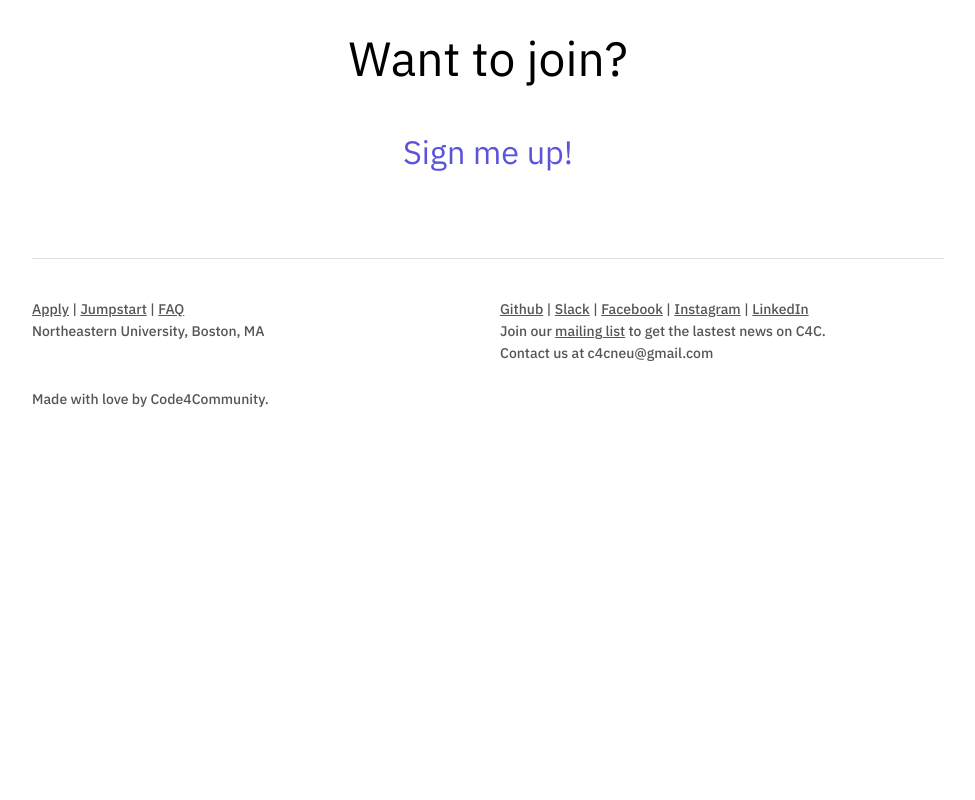
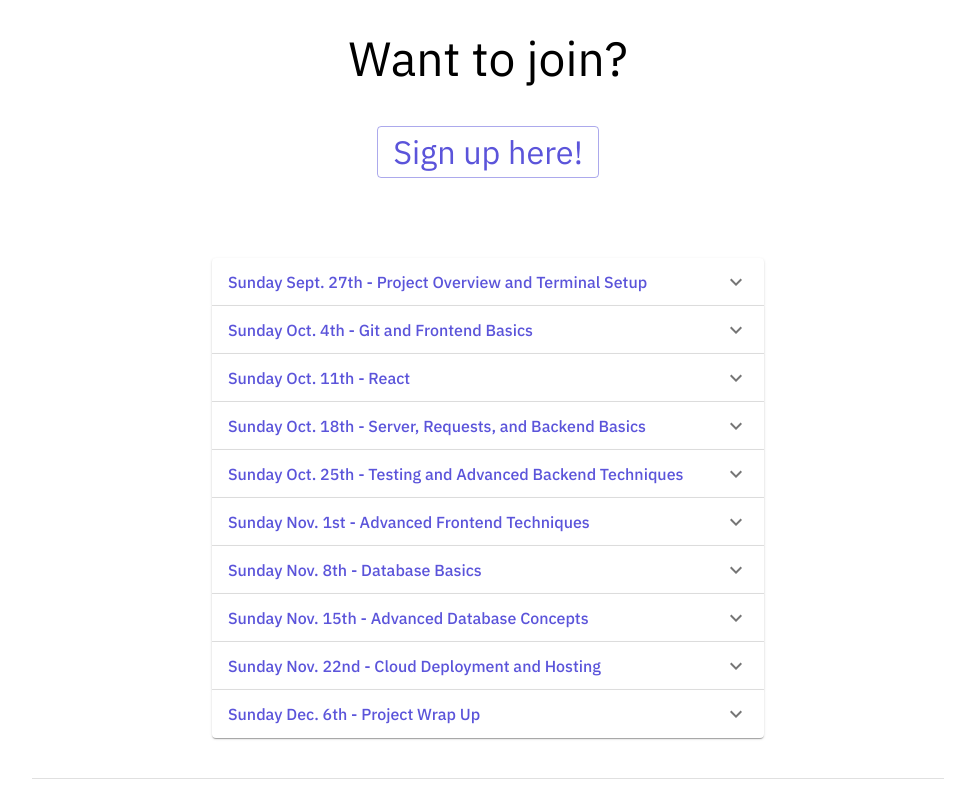
Before and after one commit to Code-4-Community/c4cneu.com, a React (Create React App) app: page /jumpstart in a window 1280 px wide. Shown: the part 1120-1920 px from the top of the page, without its empty margins (152-1127 px from the left). Before the commit the page ends 1619 px from the top, so only its background shows below. Built offline with nearby package versions, Linux system fonts and the light colour scheme.

Commit message:
jumpstart content filled in

```diff
--- a/src/components/Jumpstart.tsx
+++ b/src/components/Jumpstart.tsx
@@ -1,65 +1,65 @@
-import React from 'react'
-import { Helmet } from 'react-helmet'
-import { makeStyles } from '@material-ui/core/styles'
-import { Container, Box, Grid, Typography, Button } from '@material-ui/core'
-import Hero from './Hero'
-import { ReactComponent as JumpstartSvg } from '../svg/jumpstart.svg'
-import JumpstartAccordion from './JumpstartAccordion'
+import React from 'react';
+import { Helmet } from 'react-helmet';
+import { makeStyles } from '@material-ui/core/styles';
+import { Container, Box, Grid, Typography, Button } from '@material-ui/core';
+import Hero from './Hero';
+import { ReactComponent as JumpstartSvg } from '../svg/jumpstart.svg';
+import JumpstartAccordion from './JumpstartAccordion';
 
 const useStyles = makeStyles({
   section: {
     marginTop: '10vh',
-    marginBottom: '10vh'
+    marginBottom: '10vh',
   },
   subtext: {
-    marginTop: '1.5vh'
+    marginTop: '1.5vh',
   },
   flexSection: {
     marginTop: '5vh',
     marginBottom: '10vh',
     display: 'flex',
     alignItems: 'center',
-    justifyContent: 'center'
+    justifyContent: 'center',
   },
   button: {
-    textTransform: 'none'
+    textTransform: 'none',
   },
   accordionContainer: {
     display: 'flex',
-    flexDirection: 'column'
-  }
-})
+    flexDirection: 'column',
+  },
+});
 
 const Jumpstart: React.FC = () => {
   React.useEffect(() => {
-    window.scrollTo(0, 0)
-  }, [])
+    window.scrollTo(0, 0);
+  }, []);
 
-  const classes = useStyles()
+  const classes = useStyles();
 
   return (
-    <Container maxWidth='md'>
+    <Container maxWidth="md">
       <Helmet>
         <title>Write Title Here</title>
-        <meta name='description' content='Write a description for SEO here' />
+        <meta name="description" content="Write a description for SEO here" />
       </Helmet>
       <Hero
-        subtitle='Our brand new full-stack development program for first time developers.'
-        title='Jumpstart'
+        subtitle="Our brand new full-stack development program for first time developers."
+        title="Jumpstart"
         SvgNode={JumpstartSvg}
       />
 
       <Grid
         container
-        justify='space-between'
-        alignItems='flex-start'
-        direction='row'
+        justify="space-between"
+        alignItems="flex-start"
+        direction="row"
         className={classes.section}
         spacing={3}
       >
         <Grid item md={6}>
-          <Typography variant='h4'>What is Jumpstart?</Typography>
-          <Typography variant='body1' className={classes.subtext}>
+          <Typography variant="h4">What is Jumpstart?</Typography>
+          <Typography variant="body1" className={classes.subtext}>
             Jumpstart is our new program for teaching the basics of web
             development for beginners. We've planned a 10-week course + project
             to go through a lot of the fundamentals you'll want to know for
@@ -71,8 +71,8 @@ const Jumpstart: React.FC = () => {
           </Typography>
         </Grid>
         <Grid item md={6}>
-          <Typography variant='h4'>What will I learn?</Typography>
-          <Typography variant='body1' className={classes.subtext}>
+          <Typography variant="h4">What will I learn?</Typography>
+          <Typography variant="body1" className={classes.subtext}>
             Throughout the Jumpstart course, we'll be helping you build a
             functioning web application with a React + Typescript frontend and
             Vertx + Java backend. We'll be going through Git and the terminal,
@@ -83,8 +83,8 @@ const Jumpstart: React.FC = () => {
           </Typography>
         </Grid>
         <Grid item md={6}>
-          <Typography variant='h4'>What's the project?</Typography>
-          <Typography variant='body1' className={classes.subtext}>
+          <Typography variant="h4">What's the project?</Typography>
+          <Typography variant="body1" className={classes.subtext}>
             Throughout the duration of the program we'll be making a blog-like
             application. In the application, people will be able to view posts,
             create posts, clap! (like), comment, and do a few other things.
@@ -96,8 +96,8 @@ const Jumpstart: React.FC = () => {
           </Typography>
         </Grid>
         <Grid item md={6}>
-          <Typography variant='h4'>Wait, what's catch-up code?</Typography>
-          <Typography variant='body1' className={classes.subtext}>
+          <Typography variant="h4">Wait, what's catch-up code?</Typography>
+          <Typography variant="body1" className={classes.subtext}>
             Every week we'll be providing catch-up code to everyone before the
             start of the next meeting, to make sure everyone is caught up with
             where we are hoping they would be. The intention here is to help
@@ -111,81 +111,74 @@ const Jumpstart: React.FC = () => {
         </Grid>
       </Grid>
 
-      <Typography variant='h3' align='center'>
+      <Typography variant="h3" align="center">
         Want to join?
       </Typography>
 
       <Box className={classes.flexSection}>
         <Button
-          variant='text'
+          variant="outlined"
           className={classes.button}
           component="a"
-          href='https://c4cneu.com'
+          href="https://forms.gle/5AgQCcU5YpWgmEzr9"
+          color="primary"
         >
-          <Typography variant='h4' color='primary'>
-            Sign me up!
-          </Typography>
+          <Typography variant="h4">Sign up here!</Typography>
         </Button>
       </Box>
-      {/*
-      <Box className={classes.section}>
+      <Box paddingBottom={5}>
+        <Container maxWidth="sm">
           <JumpstartAccordion
             sections={[
               {
-              title: 'Week 1',
-              body:
-                'Lorem ipsum dolor sit amet, consectetur adipiscing elit. Suspendisse malesuada lacus ex, sit amet blandit leo lobortis eget.',
+                title:
+                  'Sunday Sept. 27th - Project Overview and Terminal Setup',
+                body: `We'll be helping you set up the software you'll need to run the project and teaching you some basic terminal commands you'll need to be able to interact with your program.`,
               },
               {
-              title: 'Week 2',
-              body:
-                'Lorem ipsum dolor sit amet, consectetur adipiscing elit. Suspendisse malesuada lacus ex, sit amet blandit leo lobortis eget.',
+                title: 'Sunday Oct. 4th - Git and Frontend Basics',
+                body: `A quick tour of Git, one of the most useful tools for development, and the gist of HTML, CSS, and Javascript.`,
               },
               {
-              title: 'Week 3',
-              body:
-                'Lorem ipsum dolor sit amet, consectetur adipiscing elit. Suspendisse malesuada lacus ex, sit amet blandit leo lobortis eget.',
+                title: 'Sunday Oct. 11th - React',
+                body: `Yeah, that's right. We're going to be learning about that cool buzzword. (Trust us though, it makes frontend stuff easy and powerful).`,
               },
               {
-              title: 'Week 4',
-              body:
-                'Lorem ipsum dolor sit amet, consectetur adipiscing elit. Suspendisse malesuada lacus ex, sit amet blandit leo lobortis eget.',
+                title:
+                  'Sunday Oct. 18th - Server, Requests, and Backend Basics',
+                body: `What makes communication possible. We'll talk about the basic idea of servers and REST requests, and then get you working with back end routing.`,
               },
               {
-              title: 'Week 5',
-              body:
-                'Lorem ipsum dolor sit amet, consectetur adipiscing elit. Suspendisse malesuada lacus ex, sit amet blandit leo lobortis eget.',
+                title:
+                  'Sunday Oct. 25th - Testing and Advanced Backend Techniques',
+                body: `We know testing isn't as fun, but there are actually some pretty cool tools that you can use here. Also, we'll be going over other useful request types and ideas.`,
               },
               {
-              title: 'Week 6',
-              body:
-                'Lorem ipsum dolor sit amet, consectetur adipiscing elit. Suspendisse malesuada lacus ex, sit amet blandit leo lobortis eget.',
+                title: 'Sunday Nov. 1st - Advanced Frontend Techniques',
+                body: `Asynchronous frontend requests can sound scary, but we'll teach it in a way that shows that they really aren't (most of the time).`,
               },
               {
-              title: 'Week 7',
-              body:
-                'Lorem ipsum dolor sit amet, consectetur adipiscing elit. Suspendisse malesuada lacus ex, sit amet blandit leo lobortis eget.',
+                title: 'Sunday Nov. 8th - Database Basics',
+                body: `Do you want to know how to store things efficiently without keeping them just in memory? It's basically Excel, but better. And you can use it in code!`,
               },
               {
-              title: 'Week 8',
-              body:
-                'Lorem ipsum dolor sit amet, consectetur adipiscing elit. Suspendisse malesuada lacus ex, sit amet blandit leo lobortis eget.',
+                title: 'Sunday Nov. 15th - Advanced Database Concepts',
+                body: `Databases can can get pretty complicated though, but it can help a lot in the long run.`,
               },
               {
-              title: 'Week 9',
-              body:
-                'Lorem ipsum dolor sit amet, consectetur adipiscing elit. Suspendisse malesuada lacus ex, sit amet blandit leo lobortis eget.',
+                title: 'Sunday Nov. 22nd - Cloud Deployment and Hosting',
+                body: `Are you brave enough to show your friends and family what you made?`,
               },
               {
-              title: 'Week 10',
-              body:
-                'Lorem ipsum dolor sit amet, consectetur adipiscing elit. Suspendisse malesuada lacus ex, sit amet blandit leo lobortis eget.',
+                title: 'Sunday Dec. 6th - Project Wrap Up ',
+                body: `Bye bye. We loved working with you. :')`,
               },
             ]}
           />
-      </Box> */}
         </Container>
-  )
-}
+      </Box>
+    </Container>
+  );
+};
 
-export default Jumpstart
+export default Jumpstart;
```
Lines whose indentation alone changed are shown as unchanged.
